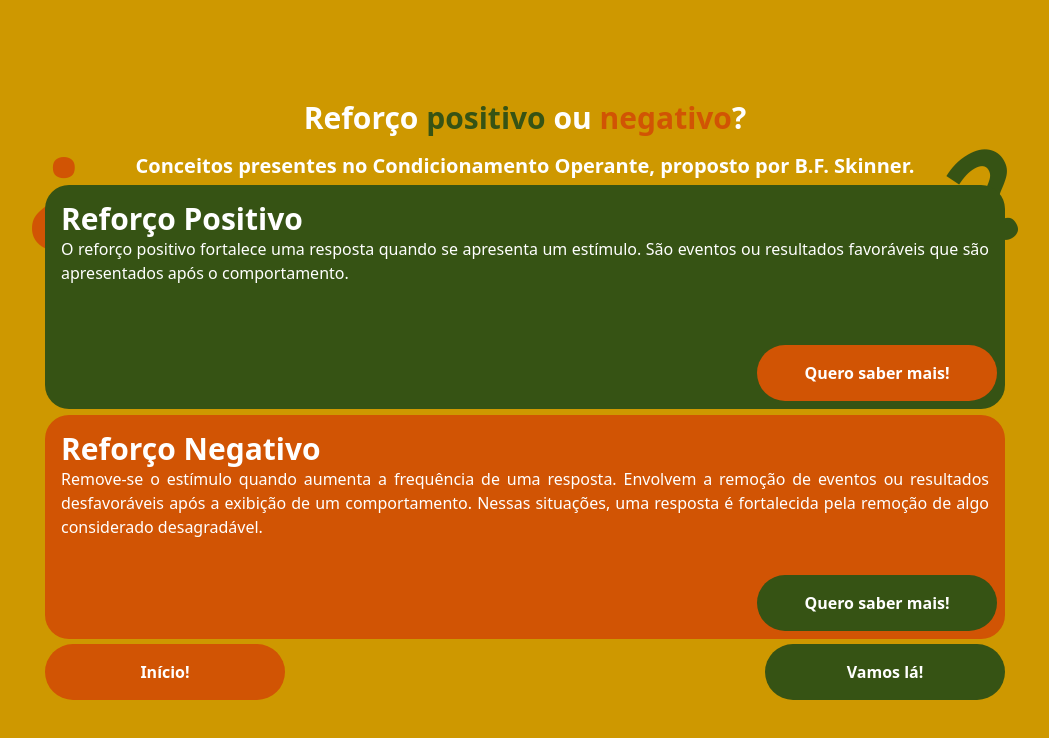
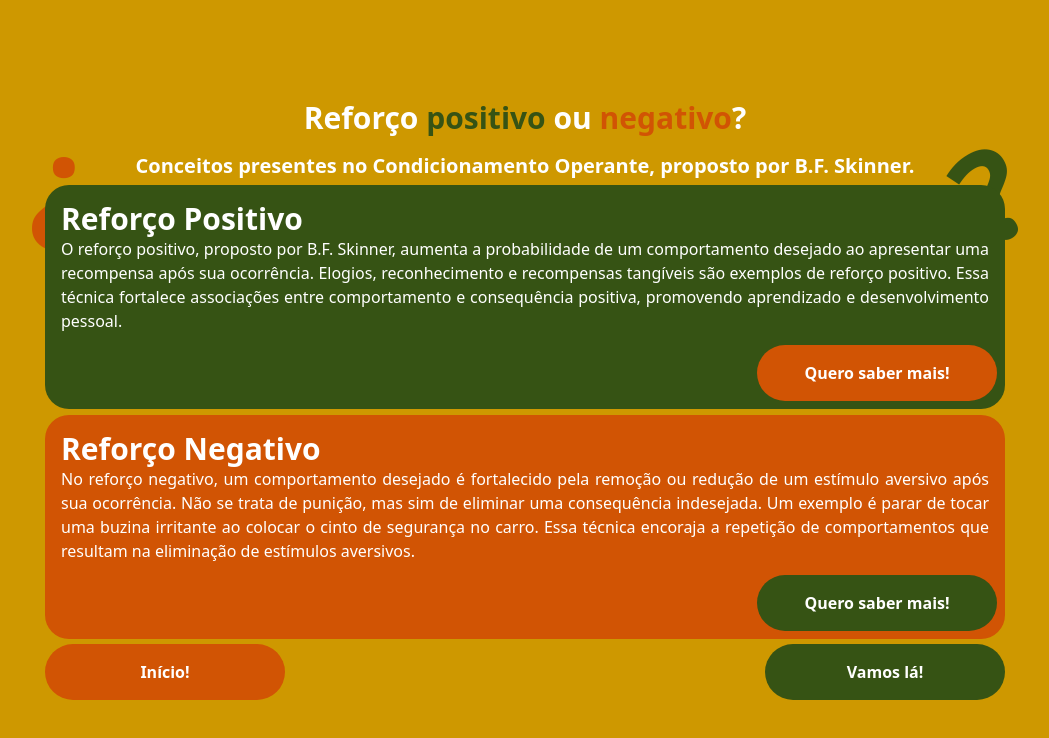
Before and after one commit to afonsomateus21/quiz-cognicao, a React (Vite) app: page /reinforcements in a window 1280 px wide. Shown: the top 738 px of the page, without its empty margins (115-1164 px from the left). Built offline with nearby package versions, Linux system fonts and the light colour scheme.

Commit message:
fix: ajustes nos textos de reforco positivo e negativo

```diff
--- a/src/pages/ReinforcementsDescription.tsx
+++ b/src/pages/ReinforcementsDescription.tsx
@@ -31,7 +31,7 @@ export function ReinforcementsDescription() {
         <ReinforcementDescriptionCard
           color="bg-lime-900"
           title="Reforço Positivo"
-          text="O reforço positivo fortalece uma resposta quando se apresenta um estímulo. São eventos ou resultados favoráveis que são apresentados após o comportamento."
+          text="O reforço positivo, proposto por B.F. Skinner, aumenta a probabilidade de um comportamento desejado ao apresentar uma recompensa após sua ocorrência. Elogios, reconhecimento e recompensas tangíveis são exemplos de reforço positivo. Essa técnica fortalece associações entre comportamento e consequência positiva, promovendo aprendizado e desenvolvimento pessoal."
           children={
             <CustomLink
               to="/reinforcements/positive-reinforcement"
@@ -44,7 +44,7 @@ export function ReinforcementsDescription() {
         <ReinforcementDescriptionCard
           color="bg-orange-600"
           title="Reforço Negativo"
-          text="Remove-se o estímulo quando aumenta a frequência de uma resposta. Envolvem a remoção de eventos ou resultados desfavoráveis após a exibição de um comportamento. Nessas situações, uma resposta é fortalecida pela remoção de algo considerado desagradável."
+          text="No reforço negativo, um comportamento desejado é fortalecido pela remoção ou redução de um estímulo aversivo após sua ocorrência. Não se trata de punição, mas sim de eliminar uma consequência indesejada. Um exemplo é parar de tocar uma buzina irritante ao colocar o cinto de segurança no carro. Essa técnica encoraja a repetição de comportamentos que resultam na eliminação de estímulos aversivos."
           children={
             <CustomLink
               to="/reinforcements/negative-reinforcement"
```
